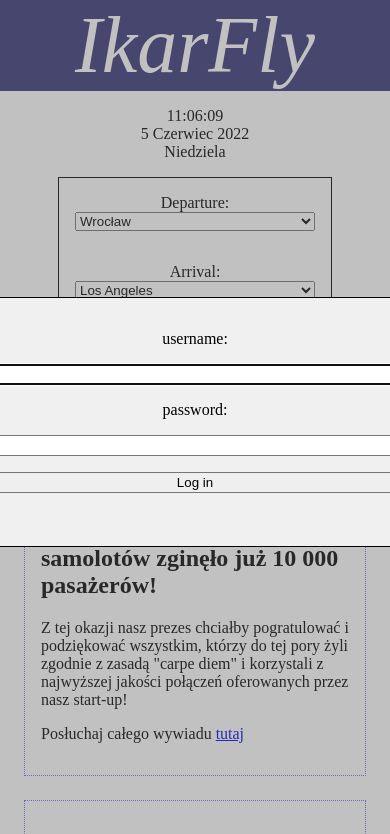
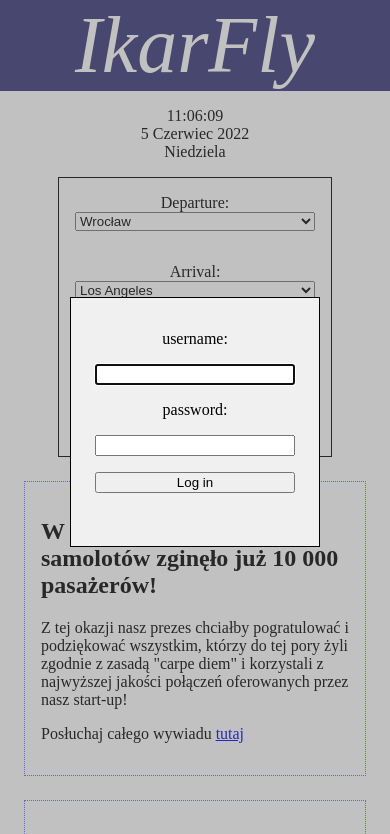
Before and after one commit to KrzysztofWojnar/krzysztofwojnar-wsb-js01, a website built with webpack: page src/index.html in a window 390 px wide. Both pictures are taken after a click on the button "Buy now!". Shown: the top 834 px of the page. Built offline with nearby package versions, Linux system fonts and the light colour scheme; no server answers; files whose address does not match are found by name.

Commit message:
modal for phones

```diff
--- a/src/scripts/signing-up.js
+++ b/src/scripts/signing-up.js
@@ -1,10 +1,13 @@
 import { modal } from './main.js';
 import { prepareForm } from './fly-details.js';
 
+const form = document.createElement('form');
+const errorMsg = document.createElement('div');
+const userNameLabel = document.createElement('label');
 const userNameInput = document.createElement('input');
+const passwordLabel = document.createElement('label');
 const passwordInput = document.createElement('input');
-const errorMsg = document.createElement('div');
-const form = document.createElement('form');
+const confirmButton = document.createElement('button');
 errorMsg.style.color = 'red';
 
 document
@@ -56,24 +59,18 @@ const tryToLogin = function (connection) {
 
 export function login(connection) {
     modal.open();
-
-    const userNameLabel = document.createElement('label');
     userNameLabel.setAttribute('for', 'user-name-input');
     userNameLabel.innerText = 'username:'
-
     userNameInput.setAttribute('id', 'user-name-input');
     userNameInput.setAttribute('type', 'text');
-    const passwordLabel = document.createElement('label');
     passwordLabel.setAttribute('for', 'user-password-input');
     passwordLabel.innerText = 'password:'
-
     passwordInput.setAttribute('id', 'user-password-input');
     passwordInput.setAttribute('type', 'password');
     form.appendChild(userNameLabel);
     form.appendChild(userNameInput);
     form.appendChild(passwordLabel);
     form.appendChild(passwordInput);
-    const confirmButton = document.createElement('button');
     confirmButton.innerText = 'Log in';
     confirmButton.addEventListener('click', event => {
         event.preventDefault();
--- a/src/style.scss
+++ b/src/style.scss
@@ -117,6 +117,11 @@ main>article {
     display: flex;
     flex-direction: column;
 }
+@media only screen and (max-width: 480px) {
+    #modal-window>form {
+        width:200px
+    }
+}
 
 #modal-window>form>* {
     margin: 8px 0;
```
